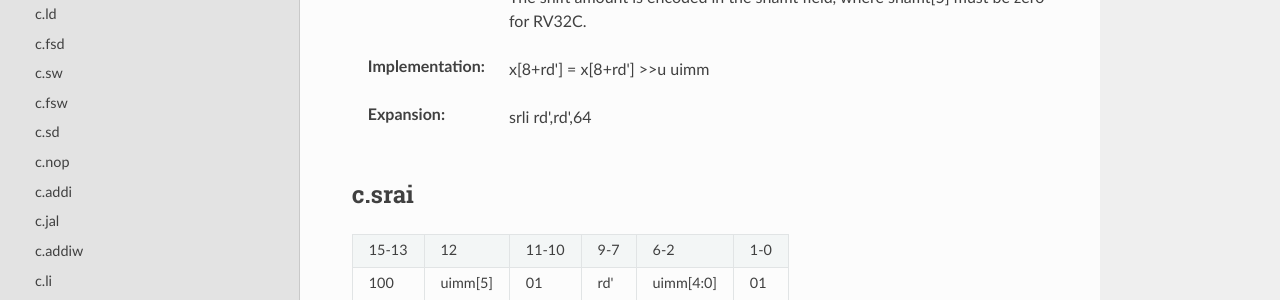
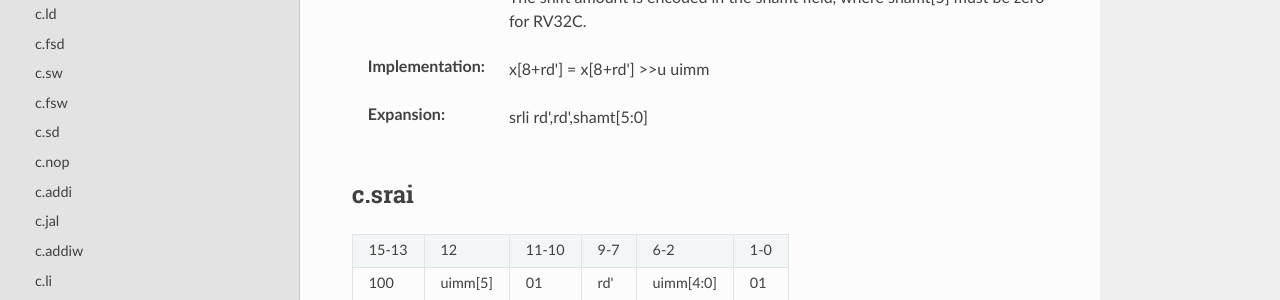
Before and after one commit to msyksphinz-self/riscv-isadoc, a Sphinx documentation site: the page built from source/rvc.rst, in a window 1280 px wide and 900 px high, scrolled down 6747 px. Shown: the part 150-450 px from the top of the window. Built offline with Sphinx 7.4.7 and the Read the Docs theme 2.0.0, drawn with Linux system fonts in a browser that asks for light colours; pages that are not in the unit, such as notebooks, are missing from menus.

Commit message:
Fix c.srli expansion

```diff
--- a/source/rvc.rst
+++ b/source/rvc.rst
@@ -458,7 +458,7 @@ c.srli
   | x[8+rd\'] = x[8+rd\'] >>u uimm
 
 :Expansion:
-  | srli rd\',rd\',64
+  | srli rd\',rd\',shamt[5:0]
 
 
 
```
